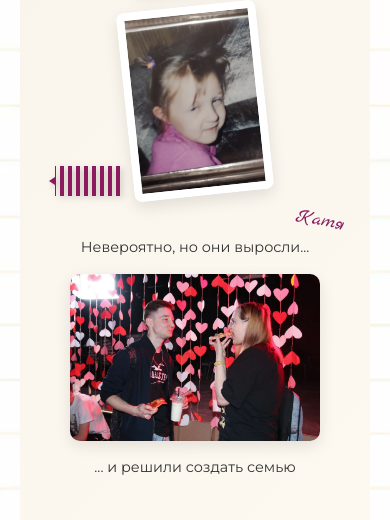
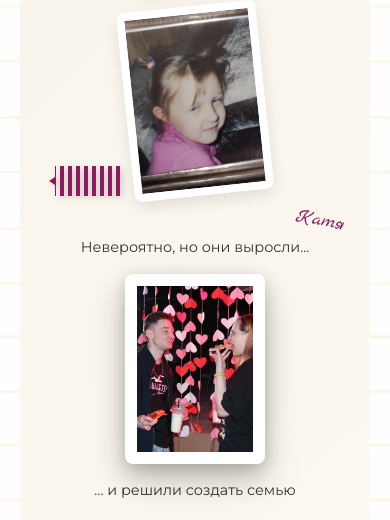
Before and after one commit to L0rellin/wsd, a plain HTML site: page index.html in a window 390 px wide. Shown: the part 324-844 px from the top of the page. Drawn offline with Linux system fonts and the light colour scheme.

Commit message:
Адаптированы размер и стили header2-01.png под фото пары: рамка, тень, размеры

```diff
--- a/css/styles.css
+++ b/css/styles.css
@@ -98,10 +98,17 @@ body {
 }
 
 .header-img {
-    max-width: 100%;
-    height: auto;
-    border-radius: 10px;
-    box-shadow: 0 5px 15px rgba(0,0,0,0.1);
+    width: 170px;
+    height: 230px;
+    object-fit: cover;
+    border-radius: 8px;
+    background: var(--primary-white);
+    padding: 12px;
+    box-shadow: 0 15px 35px rgba(0,0,0,0.25), 0 5px 15px rgba(0,0,0,0.15), inset 0 1px 0 rgba(255,255,255,0.8);
+    display: block;
+    position: relative;
+    transform-origin: center;
+    z-index: 10;
 }
 
 .story-section {
@@ -576,8 +583,8 @@ body {
     }
 
     .header-img {
-        width: 80%;
-        max-width: 300px;
+        width: 150px;
+        height: 220px;
     }
 
     .date-main p {
@@ -672,8 +679,8 @@ body {
     }
 
     .header-img {
-        width: 90%;
-        max-width: 250px;
+        width: 140px;
+        height: 190px;
     }
 
     .date-main p {
```
Also changed, not shown: index.html (+1 -1 lines).
